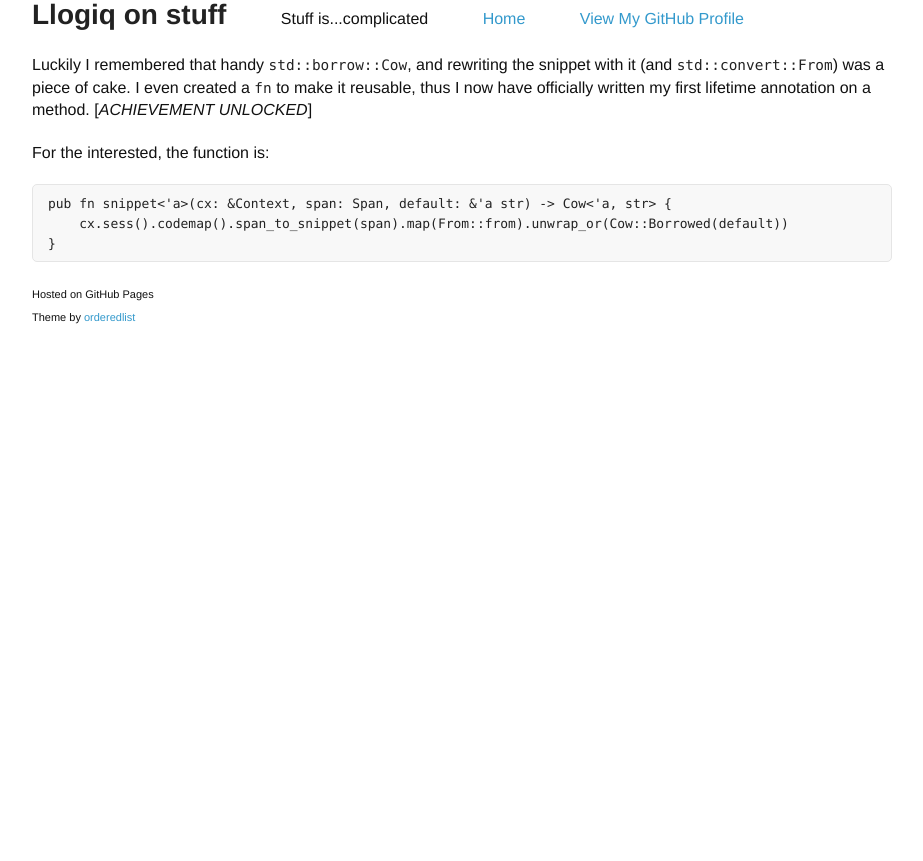
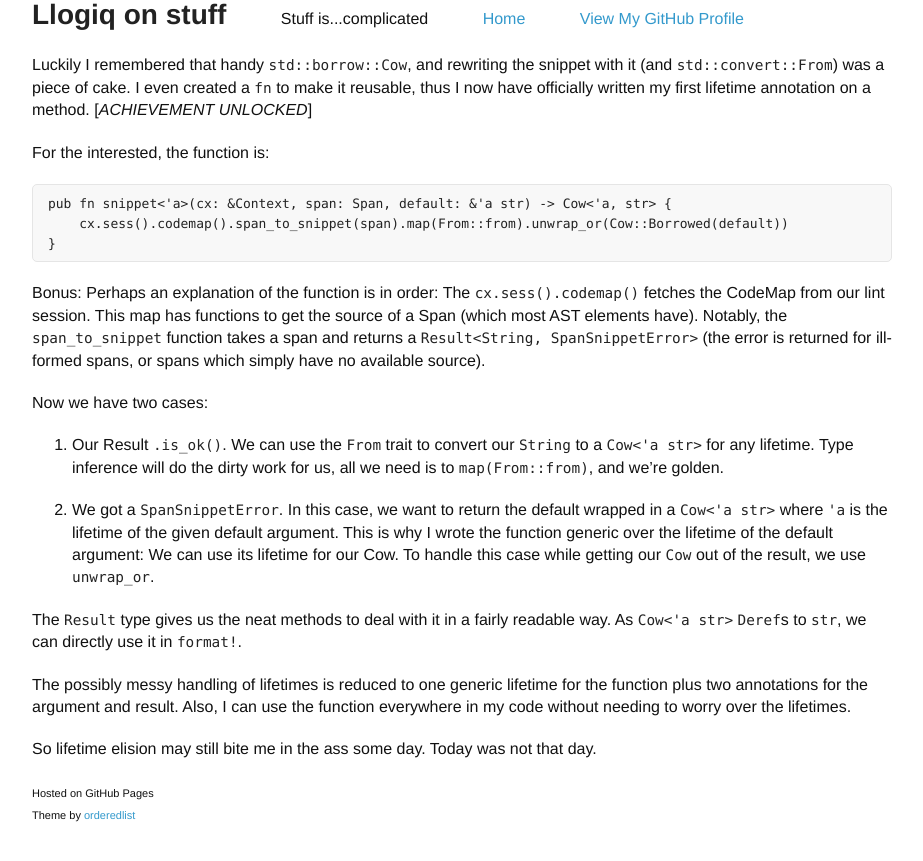
Before and after one commit to llogiq/llogiq.github.io, a Jekyll site: the page built from _posts/2015-07-09-cow.md, in a window 1280 px wide and 900 px high, scrolled down 735 px. Shown: the top 861 px of the window, without its empty margins (178-1101 px from the left). Built offline with Jekyll 4.4.1, drawn with Linux system fonts in a browser that asks for light colours; before the commit the page ends 1140 px from its top, so only the background shows below that.

Commit message:
Added bonus section

````diff
--- a/_posts/2015-07-09-cow.md
+++ b/_posts/2015-07-09-cow.md
@@ -47,3 +47,36 @@ pub fn snippet<'a>(cx: &Context, span: Span, default: &'a str) -> Cow<'a, str> {
     cx.sess().codemap().span_to_snippet(span).map(From::from).unwrap_or(Cow::Borrowed(default))
 }
 ```
+
+Bonus: Perhaps an explanation of the function is in order: The
+`cx.sess().codemap()` fetches the CodeMap from our lint session. This
+map has functions to get the source of a Span (which most AST elements
+have). Notably, the `span_to_snippet` function takes a span and returns
+a `Result<String, SpanSnippetError>` (the error is returned for
+ill-formed spans, or spans which simply have no available source).
+
+Now we have two cases:
+
+1. Our Result `.is_ok()`. We can use the `From` trait to convert our
+`String` to a `Cow<'a str>` for any lifetime. Type inference will do
+the dirty work for us, all we need is to `map(From::from)`, and we're
+golden.
+
+2. We got a `SpanSnippetError`. In this case, we want to return the
+default wrapped in a `Cow<'a str>` where `'a` is the lifetime of the
+given default argument. This is why I wrote the function generic over
+the lifetime of the default argument: We can use its lifetime for our
+Cow. To handle this case while getting our `Cow` out of the result, we
+use `unwrap_or`.
+
+The `Result` type gives us the neat methods to deal with it in a fairly
+readable way. As `Cow<'a str>` `Deref`s to `str`, we can directly use
+it in `format!`.
+
+The possibly messy handling of lifetimes is reduced to one generic
+lifetime for the function plus two annotations for the argument and
+result. Also, I can use the function everywhere in my code without
+needing to worry over the lifetimes.
+
+So lifetime elision may still bite me in the ass some day. Today was
+not that day.
````
